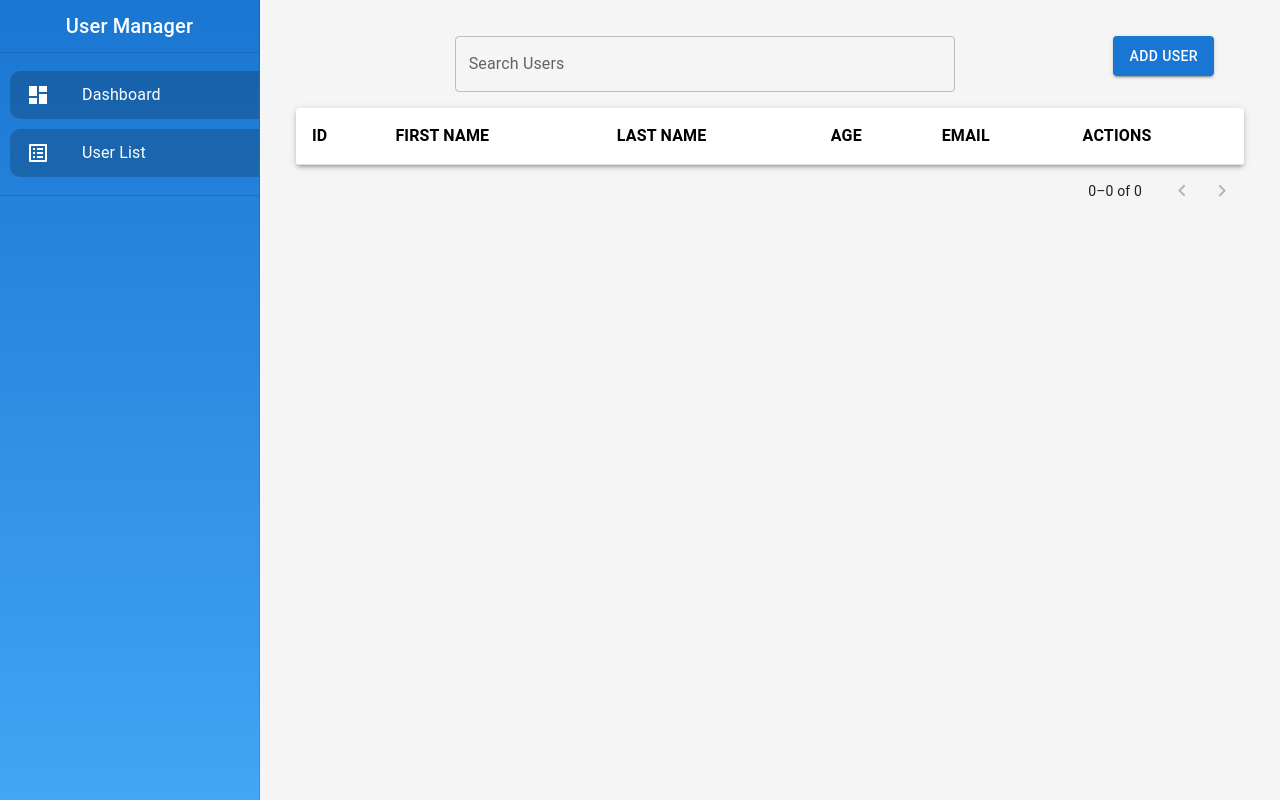
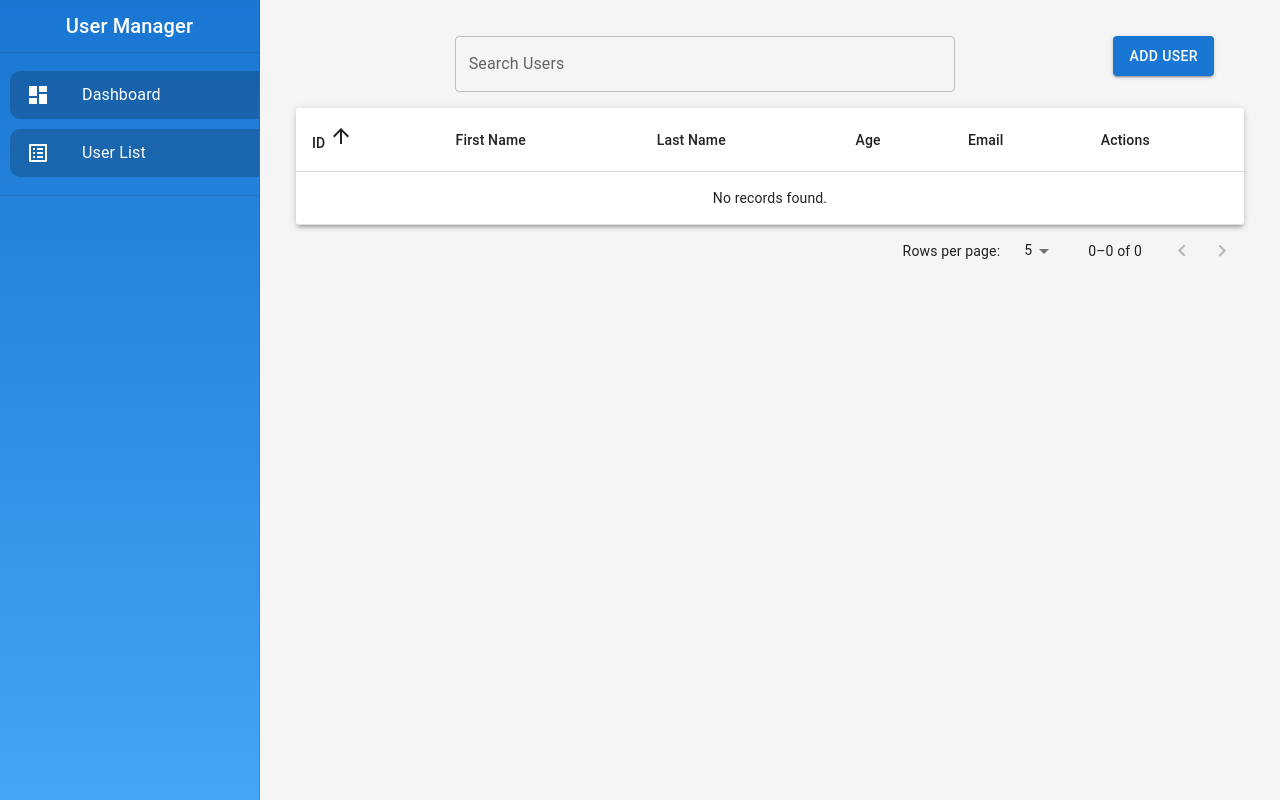
Before and after one commit to Dakshparva/UserManagement-Feature, a React (Create React App) app: page /user-list in a window 1280 px wide. Built offline with nearby package versions, Linux system fonts and the light colour scheme.

Commit message:
changed some features

```diff
--- a/src/components/UserForm.js
+++ b/src/components/UserForm.js
@@ -21,6 +21,16 @@ const UserForm = ({
   const [errors, setErrors] = useState({});
   const [userAdded, setUserAdded] = useState(false);
   const emailRegex = /^[^\s@]+@[^\s@]+\.[^\s@]+$/;
+  const alphabetRegex = /^[A-Za-z\s]*$/;
+
+  const resetForm = () => {
+    setUser(initialData || {});
+    setErrors({});
+  };
+
+  useEffect(() => {
+    if (!open) resetForm();
+  }, []);
 
   useEffect(() => {
     if (initialData) setUser(initialData);
@@ -28,7 +38,18 @@ const UserForm = ({
 
   const handleChange = (e) => {
     const { name, value } = e.target;
+    if (name === "age") {
+      const ageValue = Number(value);
+      if (ageValue < 0 || ageValue > 100) return;
+    }
+    if (name === "country" && !alphabetRegex.test(value)) {
+      return;
+    }
     setUser((prevUser) => ({ ...prevUser, [name]: value }));
+  };
+
+  const handleBlur = (e) => {
+    const { name, value } = e.target;
     validateField(name, value);
   };
 
@@ -36,8 +57,10 @@ const UserForm = ({
     let error = "";
     if (name === "email" && !emailRegex.test(value)) {
       error = "Invalid email format.";
-    } else if (name === "age" && (isNaN(value) || value <= 0)) {
-      error = "Age must be a positive number.";
+    } else if (name === "age" && (isNaN(value) || value <= 0 || value >= 100)) {
+      error = "Age must be a positive number and below 100.";
+    } else if (name === "country" && !alphabetRegex.test(value)) {
+      error = "Country should contain alphabets only.";
     } else if (!value.trim()) {
       error = `${name.charAt(0).toUpperCase() + name.slice(1)} is required.`;
     }
@@ -51,8 +74,10 @@ const UserForm = ({
     if (!user.email || !emailRegex.test(user.email))
       newErrors.email = "Invalid email format.";
     if (!user.gender) newErrors.gender = "Gender is required.";
-    if (!user.age || isNaN(user.age) || user.age <= 0)
-      newErrors.age = "Age must be a positive number.";
+    if (!user.age || isNaN(user.age) || user.age <= 0 || user.age >= 100)
+      newErrors.age = "Age must be a positive number and below 100.";
+    if (!user.country || !alphabetRegex.test(user.country))
+      newErrors.country = "Country should contain alphabets only.";
     if (!user.address) newErrors.address = "Address is required.";
     if (!user.description) newErrors.description = "Description is required.";
     setErrors(newErrors);
@@ -76,6 +101,7 @@ const UserForm = ({
           name="firstName"
           value={user.firstName || ""}
           onChange={handleChange}
+          onBlur={handleBlur}
           fullWidth
           margin="normal"
           error={!!errors.firstName}
@@ -86,6 +112,7 @@ const UserForm = ({
           name="lastName"
           value={user.lastName || ""}
           onChange={handleChange}
+          onBlur={handleBlur}
           fullWidth
           margin="normal"
           error={!!errors.lastName}
@@ -96,6 +123,7 @@ const UserForm = ({
           name="email"
           value={user.email || ""}
           onChange={handleChange}
+          onBlur={handleBlur}
           fullWidth
           margin="normal"
           error={!!errors.email}
@@ -107,6 +135,7 @@ const UserForm = ({
           name="gender"
           value={user.gender || ""}
           onChange={handleChange}
+          onBlur={handleBlur}
           fullWidth
           margin="normal"
           error={!!errors.gender}
@@ -121,24 +150,30 @@ const UserForm = ({
           value={user.age || ""}
           type="number"
           onChange={handleChange}
+          onBlur={handleBlur}
           fullWidth
           margin="normal"
           error={!!errors.age}
           helperText={errors.age}
+          inputProps={{ min: 0, max: 100 }}
         />
         <TextField
           label="Country"
           name="country"
           value={user.country || ""}
           onChange={handleChange}
+          onBlur={handleBlur}
           fullWidth
           margin="normal"
+          error={!!errors.country}
+          helperText={errors.country}
         />
         <TextField
           label="Address"
           name="address"
           value={user.address || ""}
           onChange={handleChange}
+          onBlur={handleBlur}
           fullWidth
           margin="normal"
           error={!!errors.address}
@@ -149,6 +184,7 @@ const UserForm = ({
           name="description"
           value={user.description || ""}
           onChange={handleChange}
+          onBlur={handleBlur}
           fullWidth
           margin="normal"
           error={!!errors.description}
@@ -158,7 +194,7 @@ const UserForm = ({
         />
       </DialogContent>
       <DialogActions>
-        <Button onClick={handleClose}>Cancel</Button>
+        <Button onClick={() => { resetForm(); handleClose(); }}>Cancel</Button>
         <Button onClick={handleSubmit} color="primary" variant="contained">
           {isEditing ? "Update User" : "Add User"}
         </Button>
--- a/src/components/UserList.js
+++ b/src/components/UserList.js
@@ -26,6 +26,8 @@ import UserForm from "./UserForm";
 import EditIcon from "@mui/icons-material/Edit";
 import DeleteIcon from "@mui/icons-material/Delete";
 import VisibilityIcon from "@mui/icons-material/Visibility";
+import ArrowUpwardIcon from "@mui/icons-material/ArrowUpward";
+import ArrowDownwardIcon from "@mui/icons-material/ArrowDownward";
 
 const UserList = () => {
   const users = useSelector((state) => state.users);
@@ -37,12 +39,18 @@ const UserList = () => {
   const [deleteIndex, setDeleteIndex] = useState(null);
   const [emailToConfirm, setEmailToConfirm] = useState("");
   const [search, setSearch] = useState("");
+  const [sortConfig, setSortConfig] = useState({ key: "id", direction: "asc" });
   const [page, setPage] = useState(0);
+  const [rowsPerPage, setRowsPerPage] = useState(5);
   const [openDetailsDialog, setOpenDetailsDialog] = useState(false);
-  const rowsPerPage = 5;
 
   const handleChangePage = (event, newPage) => {
     setPage(newPage);
+  };
+
+  const handleChangeRowsPerPage = (event) => {
+    setRowsPerPage(parseInt(event.target.value, 10));
+    setPage(0);
   };
 
   const handleSearch = users.filter((user) => {
@@ -55,6 +63,29 @@ const UserList = () => {
     );
   });
 
+  const sortedUsers = [...handleSearch].sort((a, b) => {
+    if (sortConfig.direction === "asc") {
+      return a[sortConfig.key] > b[sortConfig.key] ? 1 : -1;
+    } else {
+      return a[sortConfig.key] < b[sortConfig.key] ? 1 : -1;
+    }
+  });
+
+  const paginatedUsers = sortedUsers.slice(
+    page * rowsPerPage,
+    page * rowsPerPage + rowsPerPage
+  );
+
+  const handleSort = (key) => {
+    setSortConfig((prevConfig) => ({
+      key,
+      direction:
+        prevConfig.key === key && prevConfig.direction === "asc"
+          ? "desc"
+          : "asc",
+    }));
+  };
+
   const handleOpenForm = (user = null) => {
     setSelectedUser(user || {});
     setIsEditing(!!user);
@@ -62,7 +93,6 @@ const UserList = () => {
   };
 
   const handleSaveUser = (user) => {
-    console.log(user);
     if (isEditing) {
       dispatch(editUser(user));
     } else {
@@ -95,10 +125,12 @@ const UserList = () => {
     setOpenDetailsDialog(true);
   };
 
-  const renderRow = (user, index) => (
+  const renderRow = (user, index) => {
+    const currentIndex = page * rowsPerPage + index + 1;
+    return (
       <Grow in={true} timeout={500 + index * 100} key={index}>
         <TableRow hover>
-        <TableCell>{index + 1}</TableCell>
+          <TableCell>{currentIndex}</TableCell>
           <TableCell>{user.firstName}</TableCell>
           <TableCell>{user.lastName}</TableCell>
           <TableCell>{user.age}</TableCell>
@@ -123,15 +155,18 @@ const UserList = () => {
         </TableRow>
       </Grow>
     );
-
-  const paginatedUsers = handleSearch.slice(
-    page * rowsPerPage,
-    page * rowsPerPage + rowsPerPage
-  );
+  };
 
   return (
-    <Box sx={{ padding: 2}}>
-      <Box sx={{ marginBottom: 2,display:"flex",justifyContent:"space-between",marginRight:"30px" }}>
+    <Box sx={{ padding: 2 }}>
+      <Box
+        sx={{
+          marginBottom: 2,
+          display: "flex",
+          justifyContent: "space-between",
+          marginRight: "30px",
+        }}
+      >
         <TextField
           label="Search Users"
           variant="outlined"
@@ -157,42 +192,81 @@ const UserList = () => {
         />
       </Box>
 
-      <TableContainer component={Paper} elevation={3} sx={{ maxHeight: 400 }}>
+      <TableContainer component={Paper} elevation={3}>
         <Table stickyHeader>
-          <TableHead
-            sx={{
-              background: "lightblue",
-              "& .MuiTableCell-root": {
-                color: "black",
-                fontWeight: "bold",
-                fontSize: "1rem",
-                textTransform: "uppercase",
-              },
-            }}
-          >
+          <TableHead>
             <TableRow>
-              <TableCell>ID</TableCell>
-              <TableCell>First Name</TableCell>
-              <TableCell>Last Name</TableCell>
-              <TableCell>Age</TableCell>
-              <TableCell>Email</TableCell>
+              <TableCell onClick={() => handleSort("id")}>
+                ID{" "}
+                {sortConfig.key === "id" &&
+                  (sortConfig.direction === "asc" ? (
+                    <ArrowUpwardIcon />
+                  ) : (
+                    <ArrowDownwardIcon />
+                  ))}
+              </TableCell>
+              <TableCell onClick={() => handleSort("firstName")}>
+                First Name{" "}
+                {sortConfig.key === "firstName" &&
+                  (sortConfig.direction === "asc" ? (
+                    <ArrowUpwardIcon />
+                  ) : (
+                    <ArrowDownwardIcon />
+                  ))}
+              </TableCell>
+              <TableCell onClick={() => handleSort("lastName")}>
+                Last Name{" "}
+                {sortConfig.key === "lastName" &&
+                  (sortConfig.direction === "asc" ? (
+                    <ArrowUpwardIcon />
+                  ) : (
+                    <ArrowDownwardIcon />
+                  ))}
+              </TableCell>
+              <TableCell onClick={() => handleSort("age")}>
+                Age{" "}
+                {sortConfig.key === "age" &&
+                  (sortConfig.direction === "asc" ? (
+                    <ArrowUpwardIcon />
+                  ) : (
+                    <ArrowDownwardIcon />
+                  ))}
+              </TableCell>
+              <TableCell onClick={() => handleSort("email")}>
+                Email{" "}
+                {sortConfig.key === "email" &&
+                  (sortConfig.direction === "asc" ? (
+                    <ArrowUpwardIcon />
+                  ) : (
+                    <ArrowDownwardIcon />
+                  ))}
+              </TableCell>
               <TableCell>Actions</TableCell>
             </TableRow>
           </TableHead>
 
           <TableBody>
-            {paginatedUsers.map((user, index) => renderRow(user, index))}
+            {paginatedUsers.length > 0 ? (
+              paginatedUsers.map((user, index) => renderRow(user, index))
+            ) : (
+              <TableRow>
+                <TableCell colSpan={6} align="center">
+                  No records found.
+                </TableCell>
+              </TableRow>
+            )}
           </TableBody>
         </Table>
       </TableContainer>
 
       <TablePagination
-        rowsPerPageOptions={[5]}
+        rowsPerPageOptions={[5, 10, 15, 20, 25]}
         component="div"
-        count={handleSearch.length}
+        count={sortedUsers.length}
         rowsPerPage={rowsPerPage}
         page={page}
         onPageChange={handleChangePage}
+        onRowsPerPageChange={handleChangeRowsPerPage}
       />
 
       <Dialog open={openDelete} onClose={() => setOpenDelete(false)}>
@@ -250,10 +324,6 @@ const UserList = () => {
                     variant="outlined"
                     value={selectedUser?.firstName}
                     disabled
-                    InputProps={{
-                      readOnly: true,
-                      style: { backgroundColor: "#e0e0e0" },
-                    }}
                   />
                 </Grid>
                 <Grid item xs={6}>
@@ -268,10 +338,6 @@ const UserList = () => {
                     variant="outlined"
                     value={selectedUser?.lastName}
                     disabled
-                    InputProps={{
-                      readOnly: true,
-                      style: { backgroundColor: "#e0e0e0" }, // Non-editable style
-                    }}
                   />
                 </Grid>
 
@@ -287,10 +353,6 @@ const UserList = () => {
                     variant="outlined"
                     value={selectedUser?.email}
                     disabled
-                    InputProps={{
-                      readOnly: true,
-                      style: { backgroundColor: "#e0e0e0" },
-                    }}
                   />
                 </Grid>
                 <Grid item xs={6}>
@@ -305,10 +367,6 @@ const UserList = () => {
                     variant="outlined"
                     value={selectedUser?.age}
                     disabled
-                    InputProps={{
-                      readOnly: true,
-                      style: { backgroundColor: "#e0e0e0" },
-                    }}
                   />
                 </Grid>
 
@@ -324,10 +382,6 @@ const UserList = () => {
                     variant="outlined"
                     value={selectedUser?.gender}
                     disabled
-                    InputProps={{
-                      readOnly: true,
-                      style: { backgroundColor: "#e0e0e0" },
-                    }}
                   />
                 </Grid>
                 <Grid item xs={6}>
@@ -342,10 +396,6 @@ const UserList = () => {
                     variant="outlined"
                     value={selectedUser?.country}
                     disabled
-                    InputProps={{
-                      readOnly: true,
-                      style: { backgroundColor: "#e0e0e0" },
-                    }}
                   />
                 </Grid>
 
@@ -361,10 +411,6 @@ const UserList = () => {
                     variant="outlined"
                     value={selectedUser?.address}
                     disabled
-                    InputProps={{
-                      readOnly: true,
-                      style: { backgroundColor: "#e0e0e0" },
-                    }}
                   />
                 </Grid>
               </Grid>
@@ -381,10 +427,6 @@ const UserList = () => {
                 rows={4}
                 value={selectedUser?.description}
                 disabled
-                    InputProps={{
-                      readOnly: true,
-                      style: { backgroundColor: "#e0e0e0" },
-                    }}
               />
             </Box>
           </Grow>
```
Lines whose indentation alone changed are shown as unchanged.
